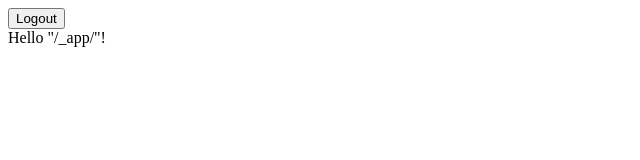
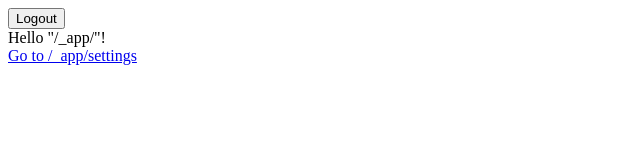
Before and after one commit to AkasakiTomohiro/tanstack-router-sample, a React (Vite) app: page / in a window 1280 px wide. Both pictures are taken after a click on the button "Login". Shown: the top 160 px of the page, without its empty margins (0-640 px from the left). Built offline with nearby package versions, Linux system fonts and the light colour scheme.

Commit message:
リンクテキストを追加

```diff
--- a/src/routes/_app/index.tsx
+++ b/src/routes/_app/index.tsx
@@ -1,9 +1,14 @@
-import { createFileRoute } from '@tanstack/react-router'
+import { createFileRoute, Link } from '@tanstack/react-router'
 
 export const Route = createFileRoute('/_app/')({
   component: RouteComponent,
 })
 
 function RouteComponent() {
-  return <div>Hello "/_app/"!</div>
+  return (
+    <>
+      <div>Hello "/_app/"!</div>
+      <Link to="/settings">Go to /_app/settings</Link>
+    </>
+  )
 }
--- a/src/routes/_app/settings.tsx
+++ b/src/routes/_app/settings.tsx
@@ -1,9 +1,14 @@
-import { createFileRoute } from '@tanstack/react-router'
+import { createFileRoute, Link } from '@tanstack/react-router'
 
 export const Route = createFileRoute('/_app/settings')({
   component: RouteComponent,
 })
 
 function RouteComponent() {
-  return <div>Hello "/_app/settings"!</div>
+  return (
+    <>
+      <div>Hello "/_app/settings"!</div>
+      <Link to="/">Go to /</Link>
+    </>
+  )
 }
```
